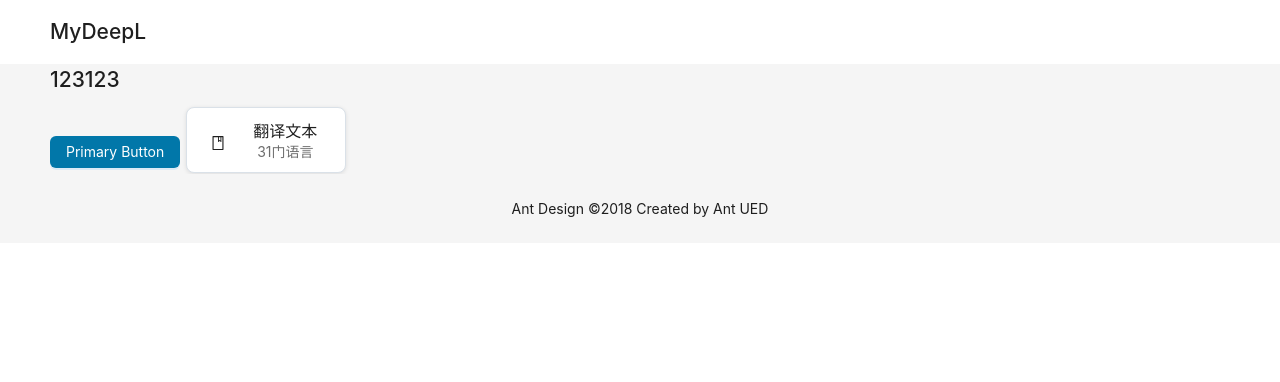
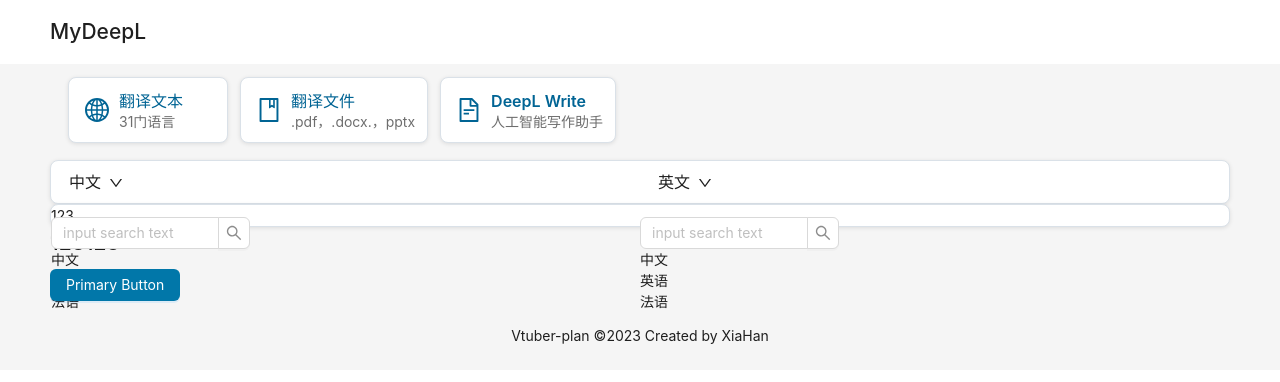
Before and after one commit to vtuber-plan/MyDeepl, a Vue app in the folder deepl/: page / in a window 1280 px wide. Shown: the top 382 px of the page. Built offline with nearby package versions, Linux system fonts and the light colour scheme.

Commit message:
init page

```diff
--- a/deepl/src/App.vue
+++ b/deepl/src/App.vue
@@ -25,7 +25,7 @@
         <Translator />
       </a-layout-content>
       <a-layout-footer style="text-align: center">
-        Ant Design ©2018 Created by Ant UED
+        Vtuber-plan ©2023 Created by XiaHan
       </a-layout-footer>
     </a-layout>
   </a-config-provider>
--- a/deepl/src/components/CardButton.vue
+++ b/deepl/src/components/CardButton.vue
@@ -1,7 +1,5 @@
 <script setup lang="ts">
-import {
-    BookOutlined
-} from '@ant-design/icons-vue';
+
 defineProps<{
     text: string,
     subtext: string
@@ -12,14 +10,14 @@
     <button class="card-button">
         <div class="card-button-body">
             <div class="button-icon">
-                <book-outlined />
+                <slot></slot>
             </div>
             <div class="button-text-area">
                 <div class="button-text">
-                    翻译文本
+                    {{ text }}
                 </div>
                 <div class="button-subtext">
-                    31门语言
+                    {{ subtext }}
                 </div>
             </div>
         </div>
@@ -36,32 +34,35 @@
 
 .card-button-body {
     display: block;
-    flex-direction: column;
     background-color: #fff;
     border: 1px solid #dae1e8;
     border-radius: 0.5rem;
     box-shadow: 0 1px 4px 0 rgba(0, 0, 0, .1);
     min-width: 160px;
+    max-width: 320px;
     height: 66px;
     cursor: pointer;
     padding: 12px;
 }
 
 .button-icon {
-    display: inline;
+    display: block;
     float: left;
-    padding: 12px;
+    padding: 8px 10px 8px 4px;
+    color: #006494;
 }
 .button-text-area {
     display: block;
-    margin-left: 35px;
+    float: left;
 }
 .button-text {
     display: block;
     font-style: normal;
     font-weight: 600;
     font-size: 16px;
+    color: #006494;
     line-height: 22px;
+    text-align: left;
 }
 .button-subtext {
     display: block;
@@ -70,5 +71,21 @@
     font-size: 14px;
     line-height: 20px;
     color: #6e6e6e;
+    text-align: left;
 }
+button:focus .button-icon {
+  color: #000000;
+}
+button:focus .button-text {
+  color: #000000;
+}
+
+button:focus .card-button-body {
+    border-bottom: 4px solid #006494;
+}
+
+button:hover .card-button-body {
+    background-color: #f4f9fd;
+}
+
 </style>
--- /dev/null
+++ b/deepl/src/components/LanguageDropdown.vue
@@ -0,0 +1,77 @@
+<script setup lang="ts">
+class DropItem {
+    text: string;
+
+    constructor(text: string) {
+        this.text = text;
+    }
+}
+defineProps<{
+    text: string,
+    dropitems: Array<DropItem>,
+}>()
+
+var searchValue = ""
+
+import {
+    DownOutlined
+} from '@ant-design/icons-vue';
+</script>
+
+<template>
+    <div class="language-dropdown">
+        <div class="dropdown-header">
+            <button class="dropdown-button">
+                <div class="dropdown-text">
+                    {{ text }}
+                </div>
+                <div class="dropdown-icon">
+                    <down-outlined />
+                </div>
+            </button>
+        </div>
+        <div class="dropdown-content">
+            <a-input-search v-model:value="searchValue" placeholder="input search text" style="width: 200px" />
+            <div v-for="item in dropitems" class="dropdown-item">
+                {{ item.text }}
+            </div>
+        </div>
+    </div>
+</template>
+
+<style scoped>
+.language-dropdown {
+    position: relative;
+}
+
+.dropdown-header {
+    padding: 8px;
+}
+
+button {
+    background-color: transparent;
+    background-image: none;
+    border: none;
+    outline: none;
+    cursor: pointer;
+}
+
+.dropdown-text {
+    display: inline;
+    padding: 4px;
+    font-style: normal;
+    font-weight: 600;
+    font-size: 16px;
+    line-height: 24px;
+}
+
+.dropdown-icon {
+    display: inline;
+    padding: 4px;
+}
+
+.dropdown-content {
+    position: absolute;
+    top: 56px;
+}
+</style>
--- /dev/null
+++ b/deepl/src/components/TextTranslator.vue
@@ -0,0 +1,59 @@
+<script setup lang="ts">
+import LanguageDropDown from './LanguageDropdown.vue'
+const supported_languages = [
+    {
+        "text": "中文"
+    },
+    {
+        "text": "英语"
+    },
+    {
+        "text": "法语"
+    }
+]
+</script>
+
+<template>
+    <div class="translate-text">
+        <div class="translate-sides">
+            <div class="translate-sides-source">
+                <div class="translate-sides-header">
+                    <LanguageDropDown text="中文" :dropitems="supported_languages"/>
+                </div>
+            </div>
+            <div class="translate-sides-target">
+                <div class="translate-sides-header">
+                    <LanguageDropDown text="英文" :dropitems="supported_languages"/>
+                </div>
+            </div>
+
+        </div>
+        <div class="translate-dict">
+            123
+        </div>
+    </div>
+</template>
+
+<style scoped>
+.translate-sides {
+    background-color: #fff;
+    box-shadow: 0 1px 4px 0 rgba(0, 0, 0, .1);
+    border-radius: 8px;
+    border: 1px solid #dae1e8;
+}
+
+.translate-dict {
+    background-color: #fff;
+    box-shadow: 0 1px 4px 0 rgba(0, 0, 0, .1);
+    border-radius: 8px;
+    border: 1px solid #dae1e8;
+}
+.translate-sides-source {
+    display: inline-block;
+    width: 50%;
+}
+.translate-sides-target {
+    display: inline-block;
+    width: 50%;
+}
+</style>
--- a/deepl/src/components/Translator.vue
+++ b/deepl/src/components/Translator.vue
@@ -1,13 +1,36 @@
 <script setup lang="ts">
 import CardButton from './CardButton.vue';
+import TextTranslator from './TextTranslator.vue';
+
+import {
+    BookOutlined,
+    FileTextOutlined,
+    GlobalOutlined,
+} from '@ant-design/icons-vue';
 </script>
 
 <template>
-  <h1>123123</h1>
-  <a-button type="primary">Primary Button</a-button>
-  <CardButton/>
+    <div class="features-tab">
+        <CardButton text="翻译文本" subtext="31门语言">
+            <global-outlined :style="{ fontSize: '24px' }" />
+        </CardButton>
+        <CardButton text="翻译文件" subtext=".pdf，.docx.，pptx">
+            <book-outlined :style="{ fontSize: '24px' }" />
+        </CardButton>
+
+        <CardButton text="DeepL Write" subtext="人工智能写作助手">
+            <file-text-outlined :style="{ fontSize: '24px' }" />
+        </CardButton>
+    </div>
+    <TextTranslator/>
+
+
+    <h1>123123</h1>
+    <a-button type="primary">Primary Button</a-button>
 </template>
 
 <style scoped>
-
+.features-tab {
+    margin: 12px;
+}
 </style>
```
